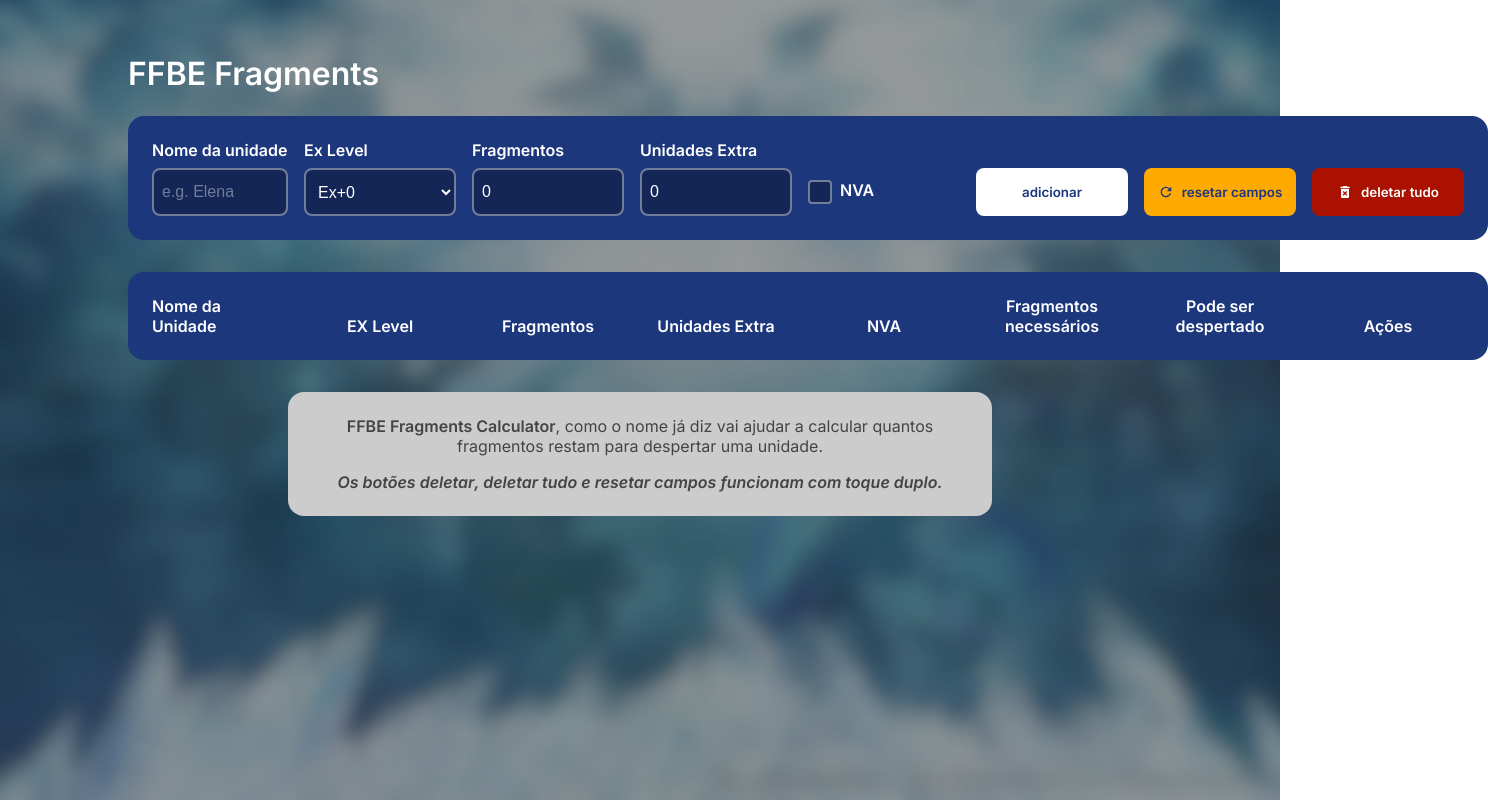
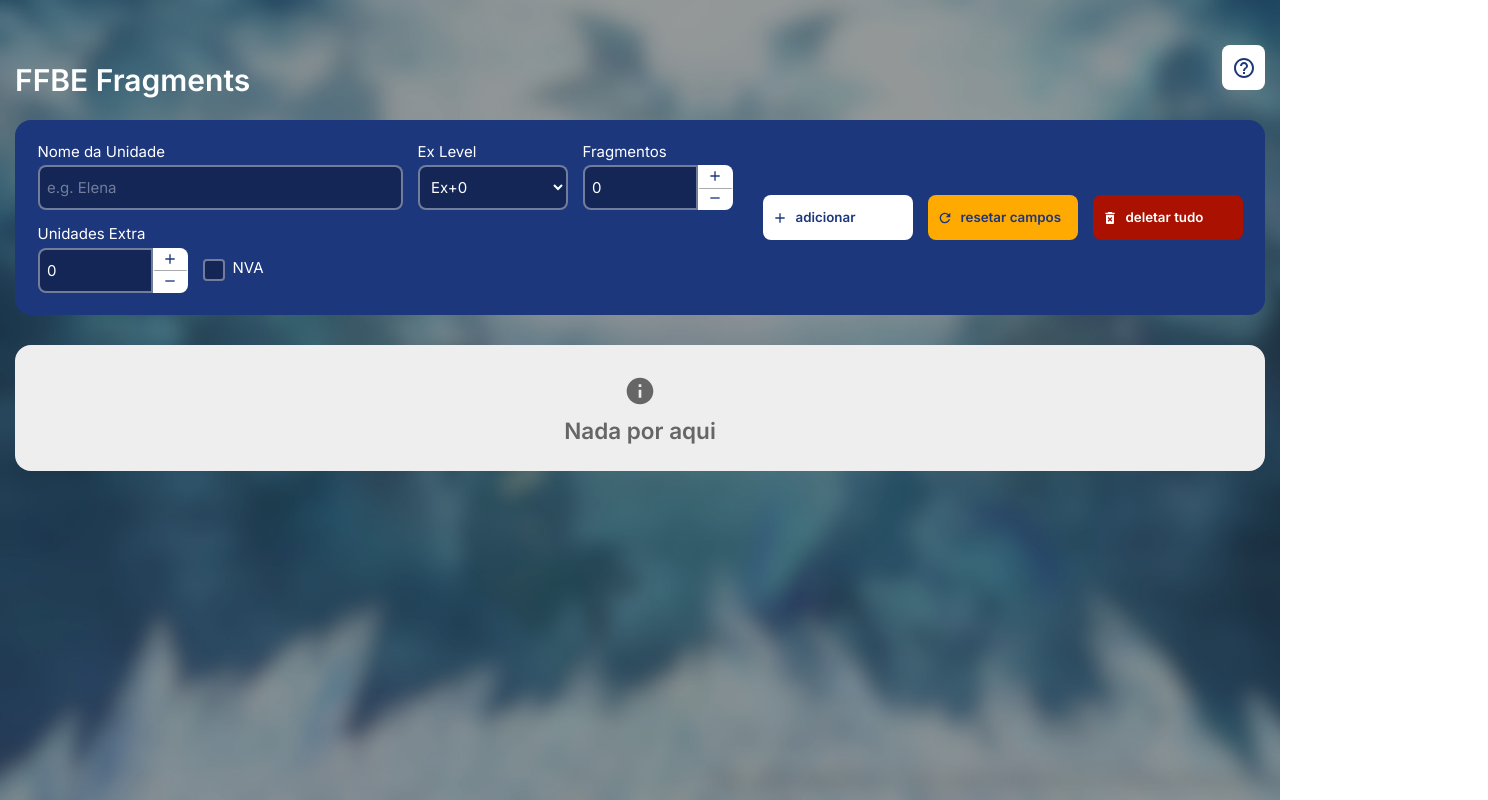
Before and after one commit to mluizvitor/brave_exvius_fragment_calculator, a React (Create React App) app: page / in a window 1280 px wide. Shown: the whole page, 1488 px wide, since content can reach past the window. Built offline with nearby package versions, Linux system fonts and the light colour scheme.

Commit message:
:lipstick: Added new styles

```diff
--- a/src/App.tsx
+++ b/src/App.tsx
@@ -1,9 +1,9 @@
 import { FormEvent, useEffect, useState } from 'react';
-import { MdDelete, MdDeleteForever, MdRefresh } from 'react-icons/md';
+import { MdAdd, MdClose, MdDelete, MdDeleteForever, MdHelpOutline, MdInfo, MdRefresh, MdRemove } from 'react-icons/md';
 import { toast } from 'react-toastify';
 import { Footer } from './components/Footer/styles';
-import { Button, Button2, Checkbox, Form, Input } from './components/Form/styles';
-import { Table } from './components/Table/styles';
+import { Button, Button2, Checkbox, Form, FormAssist, FormBody, Input, InputNumberButton, InputNumberButtonContainer } from './components/Form/styles';
+import { Table, TableCanvas, TableEmpty } from './components/Table/styles';
 
 
 interface UnitProps {
@@ -127,6 +127,18 @@
     handleReset();
   }
 
+  function handleShowBanner() {
+    const infoBanner = document.getElementById('infoBanner');
+    infoBanner?.classList.add('banner-show');
+  }
+
+  function handleHideBanner() {
+    const infoBanner = document.getElementById('infoBanner');
+    setTimeout(() => {
+      infoBanner?.classList.remove('banner-show');
+    }, 500);
+  }
+
   useEffect(()=> {
     localStorage.setItem('@ffbe:fragments', JSON.stringify(tableContent));
 
@@ -134,15 +146,36 @@
 
   return (
     <main>
+      <div style={{display: 'flex', justifyContent: 'space-between', alignItems: 'flex-end'}}>
         <h1>FFBE Fragments</h1>
 
+        <Button id='infoButton' className='infoButton' onClick={handleShowBanner}>
+          <MdHelpOutline size={24}/>
+        </Button>
+
+        <Footer
+          id='infoBanner'
+          onMouseLeave={handleHideBanner}
+        >
+          <MdClose size={24} onClick={handleHideBanner} style={{position: 'absolute', top: '1rem', right: '1rem', cursor: 'pointer'}}/>
+          <p>
+            <strong>FFBE Fragments Calculator</strong>, como o nome já diz vai ajudar
+          a calcular quantos fragmentos restam para despertar uma unidade.
+          </p>
+
+          <p>
+            Os botões <strong>deletar</strong>, <strong>deletar tudo</strong> e {' '}
+            <strong>resetar campos</strong> funcionam com toque duplo.
+          </p>
+        </Footer>
+
+      </div>
+
+      <header>
         <Form onSubmit={handleUnitSave}>
-        <Table>
-          <thead>
-            <tr>
-              <th>
+          <FormBody>
             <Input>
-                  <label htmlFor="unitName">Nome da unidade</label>
+              <label htmlFor="unitName">Nome da Unidade</label>
               <input
                 id="unitName"
                 type="text"
@@ -152,9 +185,7 @@
                 required
               />
             </Input>
-              </th>
 
-              <th>
             <Input>
               <label htmlFor="exLevel">Ex Level</label>
               <select
@@ -166,11 +197,10 @@
                 <option value={2}>Ex+2</option>
               </select>
             </Input>
-              </th>
 
-              <th>
             <Input>
               <label htmlFor="fragments">Fragmentos</label>
+              <div className="inputNumber">
                 <input
                   id="fragments"
                   type="number"
@@ -178,12 +208,27 @@
                   value={inputFragments}
                   onChange={(e) => setInputFragments(parseInt(e.target.value))}
                 />
+                <InputNumberButtonContainer>
+                  <InputNumberButton
+                    onClick={() => setInputFragments(inputFragments + 1)}
+                    type='button'
+                  >
+                    <MdAdd size={16}/>
+                  </InputNumberButton>
+
+                  <InputNumberButton
+                    onClick={() => inputFragments > 0 && setInputFragments(inputFragments - 1)}
+                    type='button'
+                  >
+                    <MdRemove size={16}/>
+                  </InputNumberButton>
+                </InputNumberButtonContainer>
+              </div>
             </Input>
-              </th>
 
-              <th>
             <Input>
               <label htmlFor="extraUnits">Unidades Extra</label>
+              <div className='inputNumber'>
                 <input
                   id="extraUnits"
                   type="number"
@@ -192,10 +237,24 @@
                   value={inputExtraUnits}
                   onChange={(e) => setInputExtraUnits(parseInt(e.target.value))}
                 />
+                <InputNumberButtonContainer>
+                  <InputNumberButton
+                    onClick={() => setInputExtraUnits(inputExtraUnits + 1)}
+                    type='button'
+                  >
+                    <MdAdd size={16}/>
+                  </InputNumberButton>
+
+                  <InputNumberButton
+                    onClick={() => inputExtraUnits > 0 && setInputExtraUnits(inputExtraUnits - 1)}
+                    type='button'
+                  >
+                    <MdRemove size={16}/>
+                  </InputNumberButton>
+                </InputNumberButtonContainer>
+              </div>
             </Input>
-              </th>
 
-              <th>
             <Checkbox>
               <input
                 id="isNVAble"
@@ -205,34 +264,44 @@
                 onChange={(e) => setInputNVAble(e.target.checked)}/>
               <label htmlFor="isNVAble">NVA</label>
             </Checkbox>
-              </th>
+          </FormBody>
 
-              <th colSpan={2}>
+          <FormAssist>
             <Button type="submit">
-                Adicionar
+              <MdAdd size={16}/>
+              <span>Adicionar</span>
             </Button>
-              </th>
-              <th>
-                <Button style={{background: '#ffaa00'}} type="button" onDoubleClick={() => {
-                  handleReset;
+
+            <Button
+              style={{background: '#ffaa00'}}
+              type="button"
+              onDoubleClick={() => {
+                handleReset();
                 toast.success('Campos resetados', {icon: '👍'});
-                }
-                } title="Clique duplo para resetar">
+              }}
+              title="Clique duplo para resetar"
+            >
               <MdRefresh size={16}/>
               <span>Resetar campos</span>
             </Button>
-              </th>
-              <th>
+
             <Button style={{background: '#AA1100', color: '#ffffff'}} type="button" onDoubleClick={handleDeleteAll} title="Clique duplo para apagar tudo">
               <MdDeleteForever size={16}/>
               <span>Deletar tudo</span>
             </Button>
-              </th>
-            </tr>
-          </thead>
-        </Table>
+          </FormAssist>
         </Form>
+      </header>
 
+      {tableContent.length === 0
+        ? (
+          <TableEmpty>
+            <MdInfo size={32}/>
+            <h2>Nada por aqui</h2>
+          </TableEmpty>
+        )
+        : (
+          <TableCanvas>
             <Table>
               <thead>
                 <tr>
@@ -271,20 +340,8 @@
                 ))}
               </tbody>
             </Table>
-
-      <Footer>
-        <p>
-          <strong>FFBE Fragments Calculator</strong>, como o nome já diz vai ajudar
-          a calcular quantos fragmentos restam para despertar uma unidade.
-        </p>
-
-        <p>
-          <em>
-            Os botões <strong>deletar</strong>, <strong>deletar tudo</strong> e {' '}
-            <strong>resetar campos</strong> funcionam com toque duplo.
-          </em>
-        </p>
-      </Footer>
+          </TableCanvas>
+        )}
     </main>
   );
 }
--- a/src/components/Footer/styles.ts
+++ b/src/components/Footer/styles.ts
@@ -1,15 +1,28 @@
 import styled from 'styled-components';
 
 export const Footer = styled.footer`
-  background: #cccccc;
+  background: #eeeeee;
   color: #444444;
   max-width: 44rem;
-  padding: 1.5rem;
-  text-align: center;
+  padding: 2rem 3.5rem 2rem 1.5rem;
+  /* text-align: center; */
 
   display: grid;
   gap: 1rem;
 
   border-radius: 16px;
-  margin: 2rem auto 0;
+
+  position: fixed;
+  top: 0;
+  right: 0;
+
+  margin: 2rem;
+
+  z-index: 20;
+
+  opacity: 0;
+  transform: translateX(100%) scale(0.5);
+
+  transition-duration: 0.5s;
+  transition-property: transform opacity;
 `;
--- a/src/components/Form/styles.ts
+++ b/src/components/Form/styles.ts
@@ -1,32 +1,71 @@
 import styled from 'styled-components';
 
 export const Form = styled.form`
-  position: sticky;
-  top: 1rem;
-  z-index: 10;
+  display: flex;
+  border-radius: 16px;
+
+  display: flex;
+  gap: 2rem;
+
+  @media (max-width: 1080px) {
+    flex-direction: column;
+  }
+
+  label {
+    color: #ffffff;
+    text-align: start;
+    width: 100%;
+    margin-bottom: 0.25rem;
+  }
 `;
 
 export const Input = styled.div`
   display: flex;
   flex-direction: column;
-  flex: 1;
+  flex: 0;
 
-  label {
-    text-align: start;
-    width: 100%;
+  min-width: 10rem;
+
+  justify-content: flex-end;
+
+  @media (max-width: 600px) {
+    flex: 1;
   }
 
-  input, select {
+  &:first-of-type {
+    flex: 1;
+    min-width: 16rem;
+  }
+
+  input[type='text'],
+  input[type='number'],
+  select {
     width: 100%;
     height: 3rem;
-    margin-top: 0.5rem;
     border-radius: 8px;
     border: 2px solid #ffffff66;
     background: rgba(0, 0, 0, 0.3);
     color: #ffffff;
+
+    &:hover {
+      border-color: #ffffff;
+      outline-color: #ffffff66;
+      outline-width: 4px;
+      outline-style: solid;
+    }
   }
 
-  input::placeholder, select::placeholder {
+  & > div.inputNumber {
+    display: flex;
+
+    input {
+      border-top-right-radius: 0;
+      border-bottom-right-radius: 0;
+    }
+  }
+
+  input::placeholder,
+  select::placeholder {
     color: #ffffff66;
   }
 
@@ -34,7 +73,8 @@
     background: #444;
   }
 
-  input:focus, select:focus {
+  input:focus,
+  select:focus {
     border-color: #ffcc41;
     outline-color: #ffcc4166;
     outline-width: 4px;
@@ -44,9 +84,15 @@
 
 export const Checkbox = styled.div`
   display: flex;
-  margin-bottom: 0.75rem;
+  min-width: 10rem;
+  flex: 0;
+  margin-top: 1rem;
 
-  input[type="checkbox"] {
+  @media (max-width: 600px) {
+    flex: 1;
+  }
+
+  input[type='checkbox'] {
     background-color: rgba(0, 0, 0, 0.3);
     border: 2px solid #ffffff66;
 
@@ -62,6 +108,13 @@
       border-color: #ffcc41;
       outline-color: #ffcc4166;
     }
+
+    &:hover {
+      border-color: #ffffff;
+      outline-color: #ffffff66;
+      outline-width: 4px;
+      outline-style: solid;
+    }
   }
 `;
 
@@ -73,13 +126,13 @@
   padding: 0 0.5rem;
   text-transform: lowercase;
   font-weight: 600;
-  width: 100%;
   line-height: 110%;
 
   display: flex;
   gap: 0.5rem;
+  text-align: start;
   align-items: center;
-  justify-content: center;
+  justify-content: flex-start;
 
   cursor: pointer;
 
@@ -88,6 +141,13 @@
   &:focus {
     border-color: #ffcc41;
     outline-color: #ffcc4166;
+    outline-width: 4px;
+    outline-style: solid;
+  }
+
+  &:hover {
+    border-color: #ffffff;
+    outline-color: #ffffff66;
     outline-width: 4px;
     outline-style: solid;
   }
@@ -101,3 +161,60 @@
     outline-style: solid;
   }
 `;
+
+export const FormBody = styled.div`
+  display: flex;
+  flex-wrap: wrap;
+  align-items: flex-end;
+  gap: 1rem;
+  grid-template-columns: auto repeat(4, 9rem);
+
+  div > input[type='checkbox'] {
+    margin-bottom: 0.75rem;
+  }
+
+  @media (max-width: 1080px) {
+    grid-template-columns: repeat(3, 1fr);
+  }
+
+  @media (max-width: 600px) {
+    grid-template-columns: 1fr 1fr;
+  }
+`;
+
+export const FormAssist = styled.div`
+  display: grid;
+  gap: 1rem;
+  grid-template-columns: repeat(3, 10rem);
+
+  align-items: center;
+
+  @media (max-width: 600px) {
+    grid-template-columns: 1fr 1fr;
+  }
+
+  button {
+    width: 100%;
+  }
+  @media (max-width: 600px) {
+    button:first-of-type {
+      grid-column: span 2;
+    }
+  }
+`;
+
+export const InputNumberButtonContainer = styled.div``;
+
+export const InputNumberButton = styled(Button)`
+  height: 1.5rem;
+
+  &:first-of-type {
+    border-radius: 0 8px 0 0;
+  }
+
+  &:last-of-type {
+    border-top-width: 1px;
+    border-top-color: #aaa;
+    border-radius: 0 0 8px 0;
+  }
+`;
--- a/src/components/Table/styles.ts
+++ b/src/components/Table/styles.ts
@@ -1,21 +1,28 @@
 import styled from 'styled-components';
 
+export const TableCanvas = styled.div`
+  overflow: auto;
+  max-height: 64vh;
+  border-radius: 16px;
+  margin-top: 2rem;
+`;
+
 export const Table = styled.table`
-
-  margin-top: 2rem;
   border-spacing: 0;
   width: 100%;
-  border-radius: 16px;
-  overflow: hidden;
 
   thead {
-    background: #1c377c;
+    background: #18274d;
     color: #ffffff;
+    position: sticky;
+    top: 0;
+
+    z-index: 9;
 
     tr {
       th {
         padding: 1.5rem 0.5rem;
-        min-width: 10.5rem;
+        min-width: 8rem;
         text-align: center;
         height: 3rem;
         vertical-align: bottom;
@@ -28,7 +35,7 @@
         width: 100%;
       }
       th:last-child {
-        min-width: 11.5rem;
+        min-width: 9rem;
         padding-right: 1.5rem;
       }
     }
@@ -74,3 +81,19 @@
 
   }
 `;
+
+export const TableEmpty = styled.div`
+  margin-top: 2rem;
+  width: 100%;
+  background: #eeeeee;
+  padding: 2rem;
+  border-radius: 16px;
+
+  display: flex;
+  flex-direction: column;
+  align-items: center;
+  justify-content: center;
+
+  color: #666;
+  gap: 1rem;
+`;
--- a/src/styles/global.ts
+++ b/src/styles/global.ts
@@ -9,6 +9,10 @@
   }
 
   html {
+    @media (max-width: 1366px) {
+      font-size: 93.75%;
+    }
+
     @media (max-width: 720px) {
       font-size: 87.5%;
     }
@@ -31,14 +35,14 @@
   main {
     width: auto;
     margin: 0 auto;
-    padding: 4rem 8rem;
+    padding: 3rem 6rem;
 
-    @media (max-width: 720px) {
-      padding: 3rem 2rem;
+    @media (max-width: 1366px) {
+      padding: 3rem 1rem;
     }
   }
 
-  body, button {
+  body, button, input, select {
     font-family: Inter, sans-serif;
     line-height: 1.25rem;
   }
@@ -54,6 +58,16 @@
 
   h1 {
     color: #ffffff;
+  }
+
+  header {
+    margin: 2rem auto 0;
+    background: #1c377c;
+    padding: 1.5rem;
+    border-radius: 16px;
+
+    z-index: 10;
+
   }
 
   input[type="checkbox"] {
@@ -116,6 +130,14 @@
     font-family: Inter, sans-serif;
     line-height: 1.25rem;
     padding: 0.5rem 1rem;
+
+    color: #BBBBBB;
+    background: #1b1f2b;
+  }
+
+  .banner-show {
+    opacity: 1;
+    transform: translateX(0) scale(1);
   }
 
 `;
```
Lines whose indentation alone changed are shown as unchanged.
